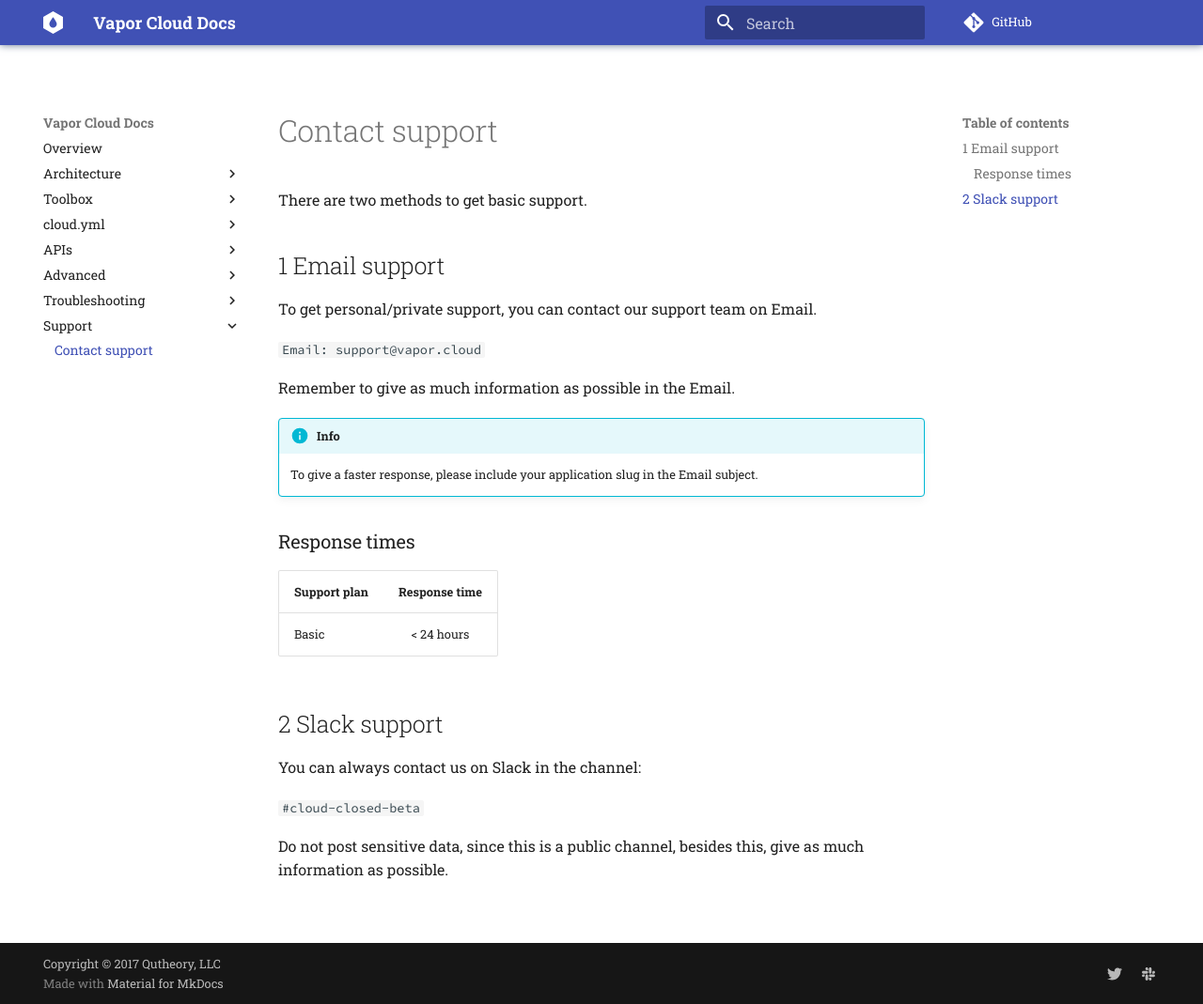
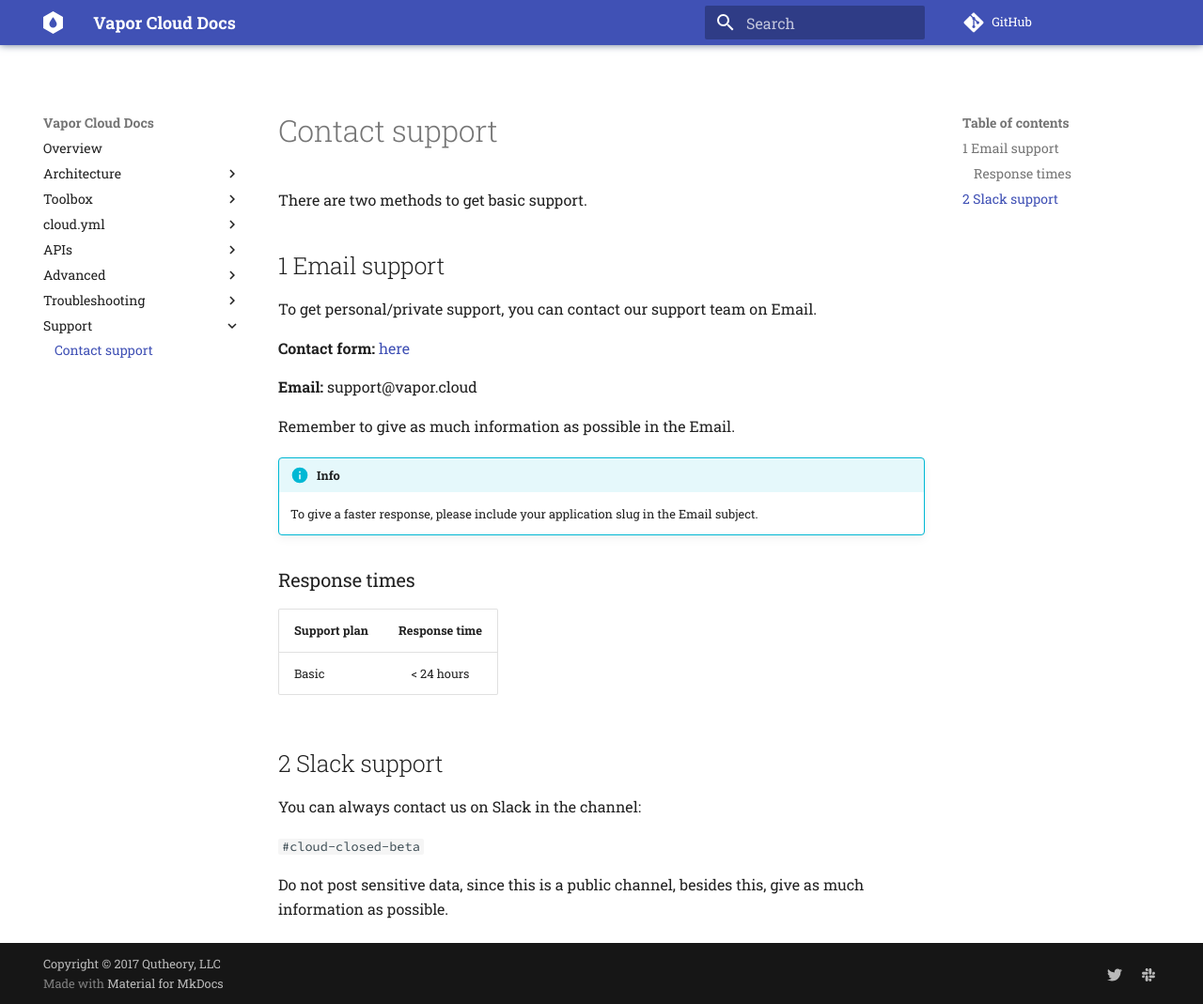
Before and after one commit to qutheory/cloud-documentation, an MkDocs documentation site: the page built from docs/support/contact-support.md, in a window 1280 px wide and 1069 px high. Shown: the whole window at 94% size. Built offline with MkDocs 1.6.1 and Material for MkDocs 9.7.7, drawn with Linux system fonts in a browser that asks for light colours; comment, search, counter and statistics services are not loaded; old or Windows-style settings are respelled for this version of MkDocs.

Commit message:
Adding contact form

```diff
--- a/docs/support/contact-support.md
+++ b/docs/support/contact-support.md
@@ -6,7 +6,9 @@
 
 To get personal/private support, you can contact our support team on Email.
 
-`Email: support@vapor.cloud`
+**Contact form:** [here](https://qutheory.freshdesk.com/support/tickets/new)
+
+**Email:** support@vapor.cloud
 
 Remember to give as much information as possible in the Email.
 
```
